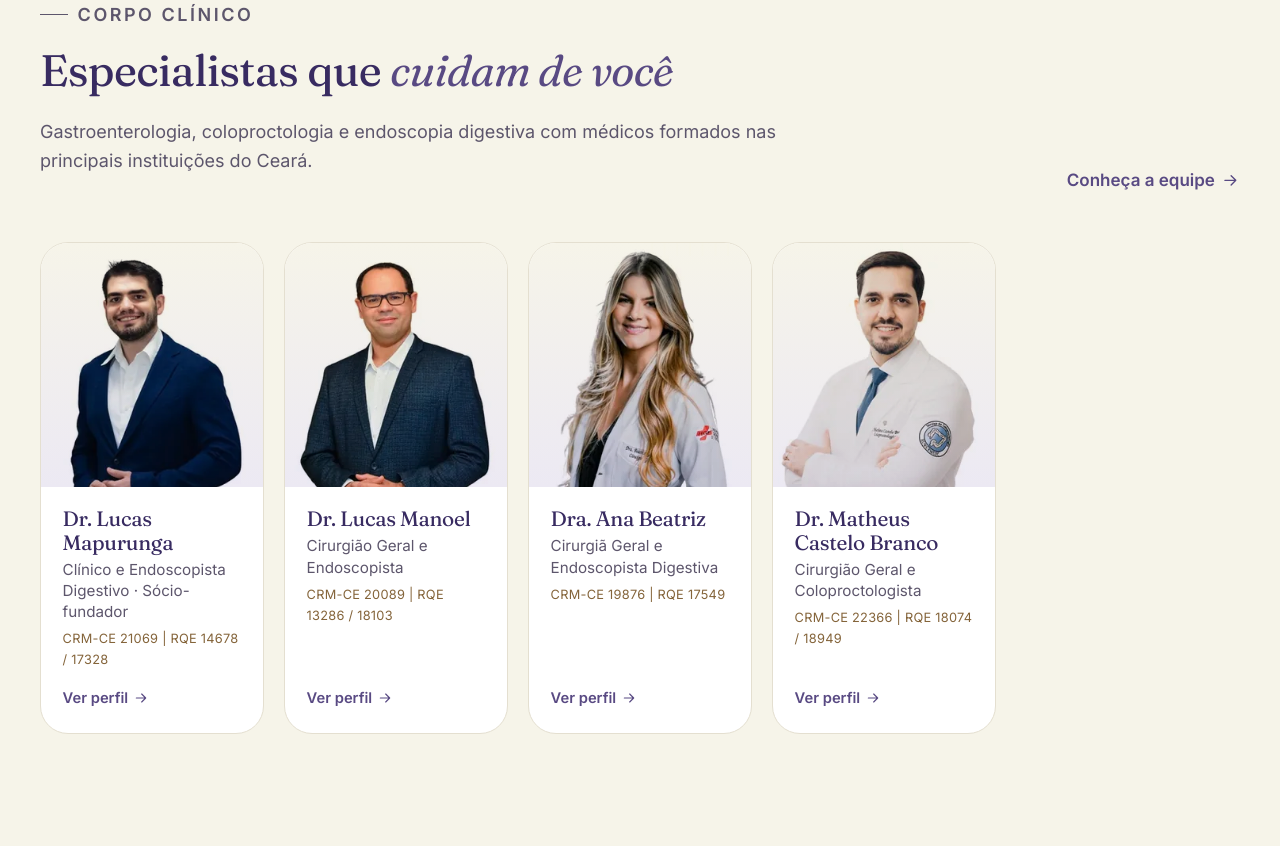
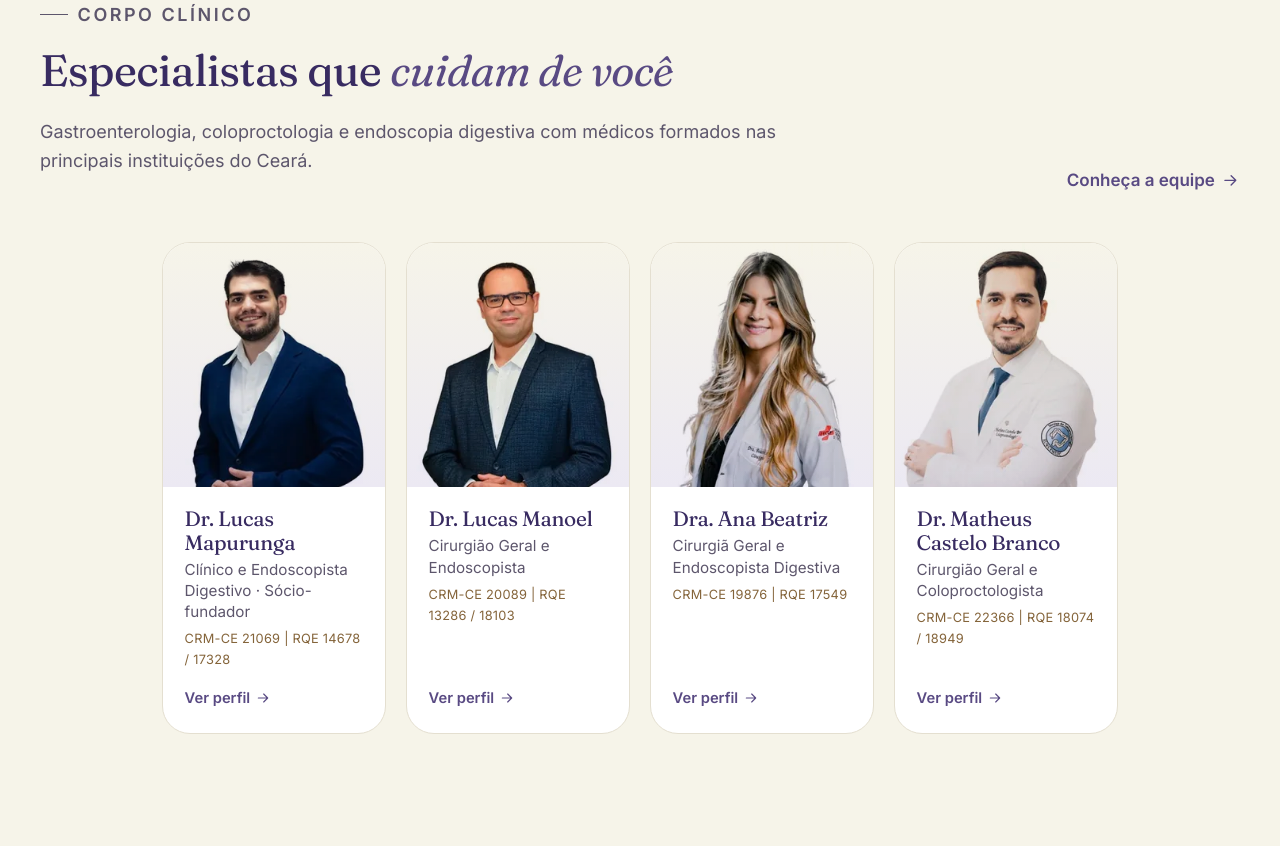
Before and after one commit to ariceliomouradev/gastriclin.ariceliomoura.com.br, a PHP site: page / in a window 1280 px wide. Shown: the part 4083-4930 px from the top of the page. Run offline with PHP 8.4, Linux system fonts and the light colour scheme.

Commit message:
Cards de médicos centralizados quando a linha não está cheia
A grade usava auto-fill e encostava os cards à esquerda quando havia
menos de 5 (ex.: 4 médicos no /clinico/, 1 na página de um serviço).
Agora é flex com quebra de linha e centralização: até 5 por linha
(mínimo 210px), mesma altura em cada linha, 2 colunas no celular.

Co-Authored-By: Claude Opus 5.5 <noreply@anthropic.com>

```diff
--- a/assets/css/site.css
+++ b/assets/css/site.css
@@ -405,8 +405,22 @@ a:hover {
 .grade--4 {
   grid-template-columns: repeat(4, 1fr);
 }
+/* Cards de médicos: até 5 por linha, mínimo 210px; a última linha fica centralizada
+   (com 4 médicos, ou quando alguém sai do site, os cards não ficam encostados à esquerda) */
 .grade--medicos {
-  grid-template-columns: repeat(auto-fill, minmax(210px, 1fr));
+  display: flex;
+  flex-wrap: wrap;
+  justify-content: center;
+}
+.grade--medicos > * {
+  flex: 0 1 max(210px, calc((100% - 4 * 1.25rem) / 5));
+  min-width: 0;
+}
+.grade--medicos > .card-medico {
+  height: auto; /* deixa a linha esticar: todos os cards com a mesma altura */
+}
+.gestao.grade--medicos > * {
+  flex-basis: 100%;
 }
 @media (max-width: 1080px) {
   .grade--4 {
@@ -423,8 +437,10 @@ a:hover {
     grid-template-columns: 1fr;
   }
   .grade--medicos {
-    grid-template-columns: repeat(2, 1fr);
     gap: 0.75rem;
+  }
+  .grade--medicos > * {
+    flex-basis: calc((100% - 0.75rem) / 2);
   }
 }
 
```
